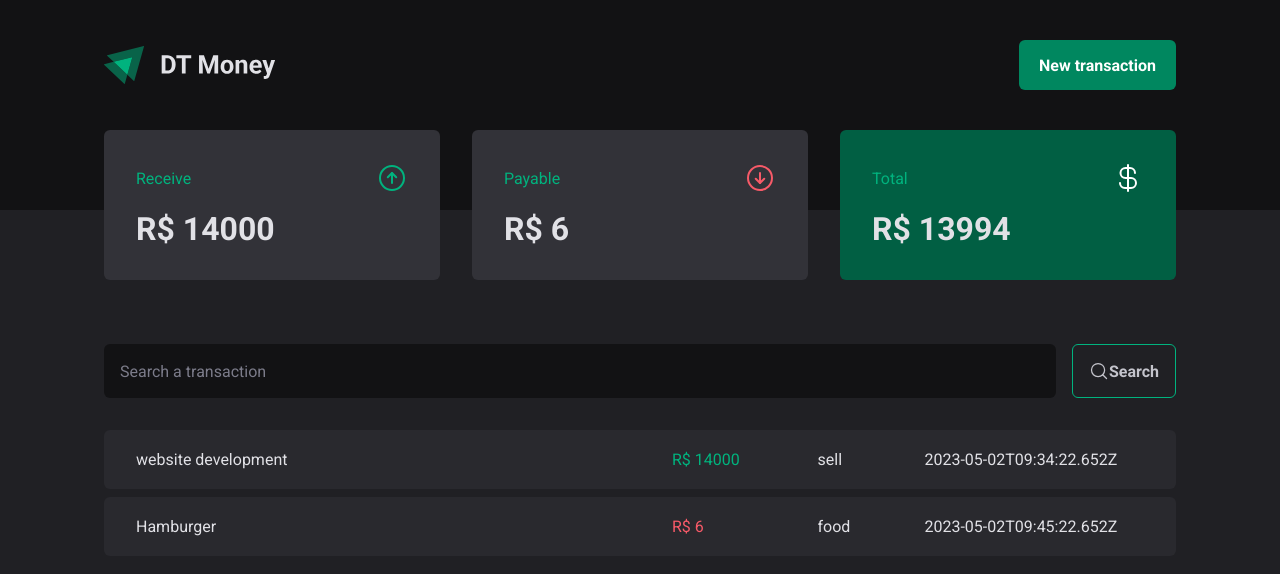
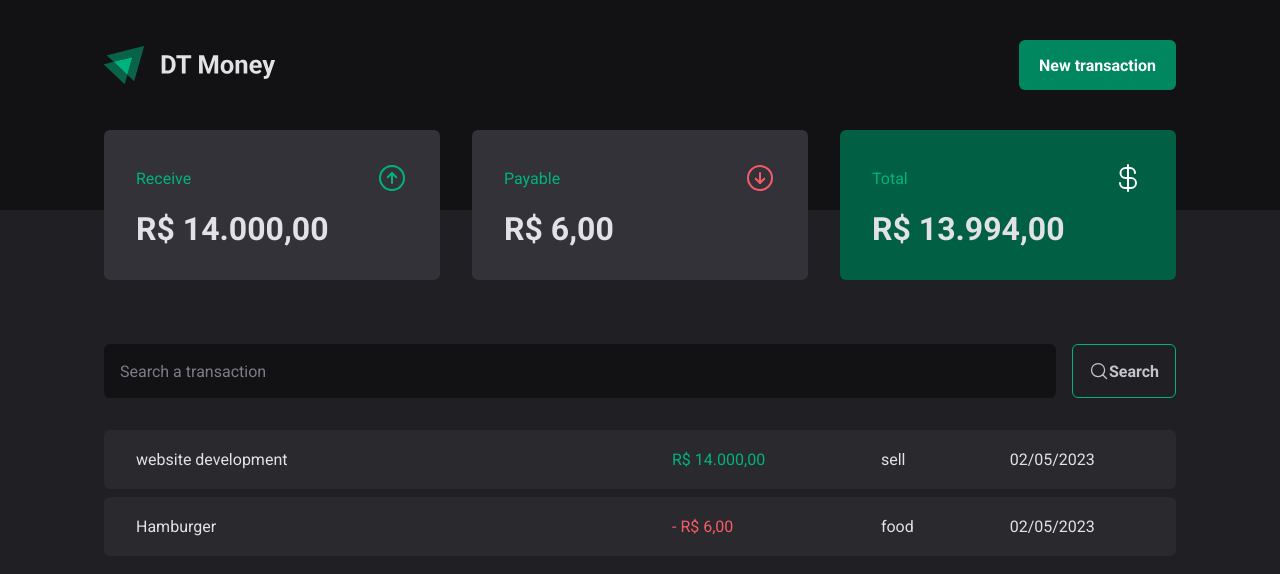
Before and after one commit to zanonijordan/dt-money, a React (Vite) app: page / in a window 1280 px wide. Shown: the top 574 px of the page. Built offline with nearby package versions, Linux system fonts and the light colour scheme; data requests are answered from the project's data file.

Commit message:
create file formatter edit income outcome and date to layout

```diff
--- a/src/components/Summary/index.tsx
+++ b/src/components/Summary/index.tsx
@@ -2,6 +2,7 @@
 import { SummaryCard, SummaryContainer } from './styles'
 import { TransactionContext } from '../../contexts/TransactionsContext'
 import { useContext } from 'react'
+import { priceFormatter } from '../../utils/formatter'
 
 export type SummaryProps = {
   title?: string
@@ -34,7 +35,7 @@
           <span>Receive</span>
           <ArrowCircleUp size={32} color="#00b37e" />
         </header>
-        <strong>R$ {summary.income}</strong>
+        <strong>{priceFormatter.format(summary.income)}</strong>
       </SummaryCard>
 
       <SummaryCard>
@@ -42,7 +43,7 @@
           <span>Payable</span>
           <ArrowCircleDown size={32} color="#f75a68" />
         </header>
-        <strong>R$ {summary.outcome}</strong>
+        <strong>{priceFormatter.format(summary.outcome)}</strong>
       </SummaryCard>
 
       <SummaryCard variant="green">
@@ -50,7 +51,7 @@
           <span>Total</span>
           <CurrencyDollar size={32} color="#fff" />
         </header>
-        <strong>R$ {summary.total}</strong>
+        <strong>{priceFormatter.format(summary.total)}</strong>
       </SummaryCard>
     </SummaryContainer>
   )
--- a/src/pages/transactions/index.tsx
+++ b/src/pages/transactions/index.tsx
@@ -8,6 +8,7 @@
   TransactionTable,
 } from './styles'
 import { TransactionContext } from '../../contexts/TransactionsContext'
+import { dateFormatter, priceFormatter } from '../../utils/formatter'
 
 export type TransactionsProps = {
   title?: string
@@ -29,11 +30,14 @@
                   <td width="50%">{transaction.description}</td>
                   <td>
                     <PriceHighLight variant={transaction.type}>
-                      R$ {transaction.price.toString()}
+                      {transaction.type === 'outcome' && '- '}
+                      {priceFormatter.format(transaction.price)}
                     </PriceHighLight>
                   </td>
                   <td>{transaction.category}</td>
-                  <td>{transaction.createdAt}</td>
+                  <td>
+                    {dateFormatter.format(new Date(transaction.createdAt))}
+                  </td>
                 </tr>
               )
             })}
--- /dev/null
+++ b/src/utils/formatter.ts
@@ -0,0 +1,6 @@
+export const dateFormatter = new Intl.DateTimeFormat('pt-BR')
+
+export const priceFormatter = new Intl.NumberFormat('pt-BR', {
+  style: 'currency',
+  currency: 'BRL',
+})
```
